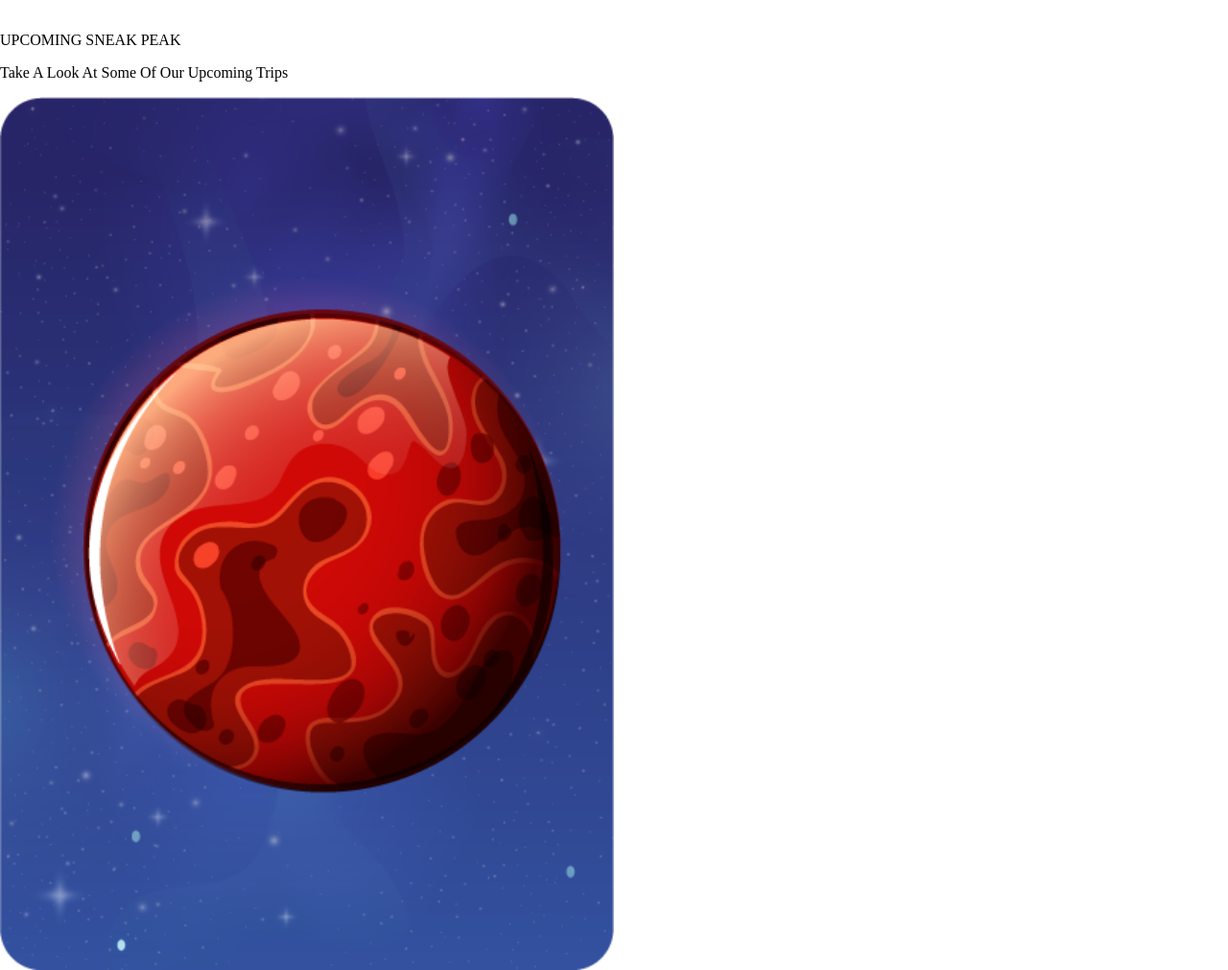
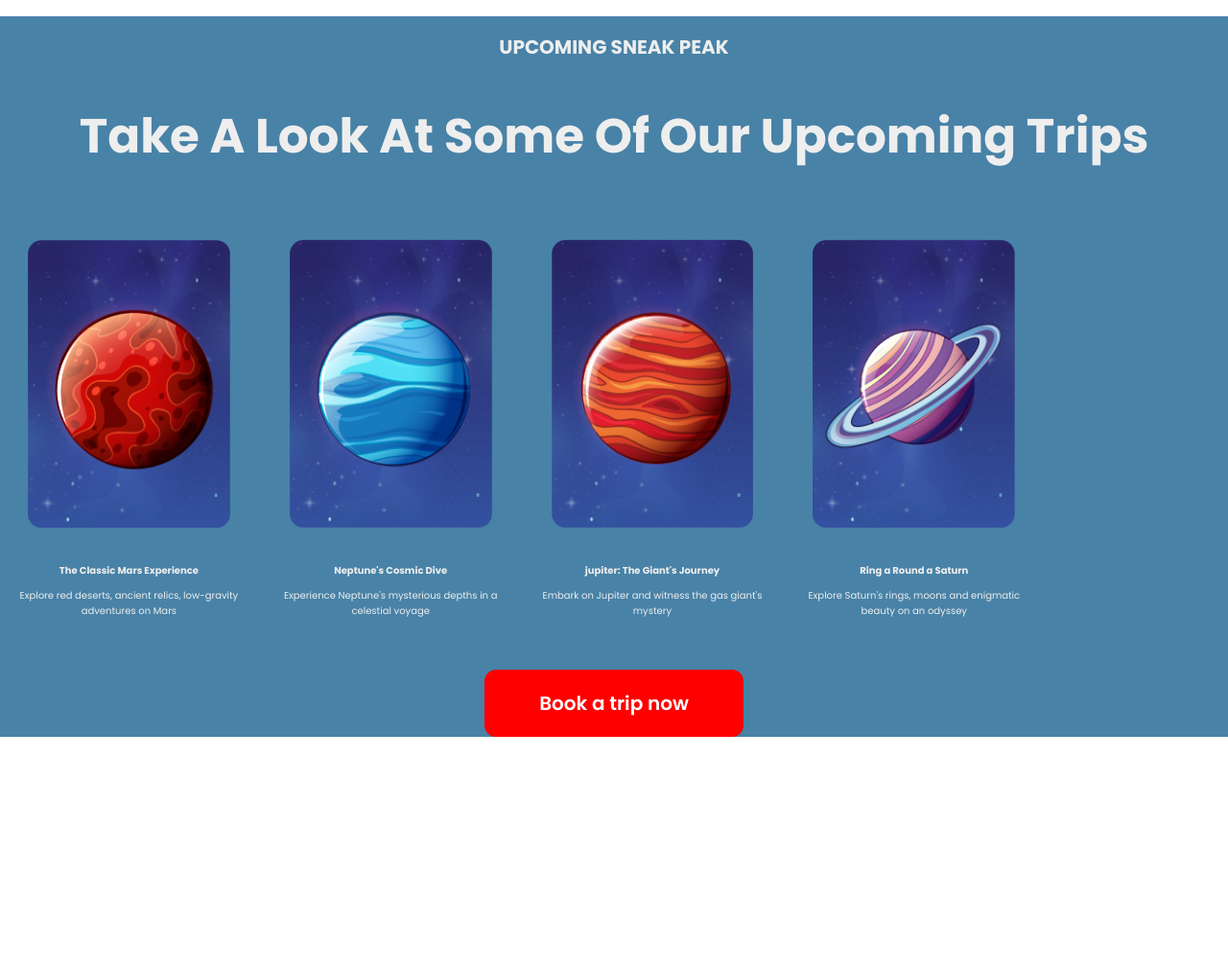
Before and after one commit to Griffin1770/Carla_Grove_241095_Term2, a plain HTML site: page index.html in a window 1280 px wide. Shown: the part 2321-3332 px from the top of the page at 96% size. After the commit the page ends 3109 px from the top, so only its background shows below. Drawn offline with Linux system fonts and the light colour scheme.

Commit message:
Index wip done

```diff
--- a/Css/main.css
+++ b/Css/main.css
@@ -129,6 +129,7 @@ body {
     background-color: darkred
   }
 
+
   .flexContainer2 {
     display: flex;
     flex-direction: row;
@@ -141,7 +142,6 @@ body {
     background-color: #ffffff;
     color: black;
 }
-
 
 .flexItem2text {
     flex: 50%;
@@ -172,21 +172,80 @@ body {
     margin-bottom: 50px;
 }
 
+.flexContainer3 {
+    display: flex;
+    flex-direction: column;
+    background-color: #4882A7;
+    text-align: justify;
+    justify-content: center;
+    align-items: center;
+    margin-bottom: 20px;
+    font-family:'Poppins', sans-serif ;
+}
+
 .flexItem3Imgs {
     display: flex;
     flex-wrap: wrap;
+    padding: 8px;
+    border-radius: 5px;
+}
+
+.flexItem3 {
+    text-align: center;
+    color: #eee;
+}
+
+.flexItem3 h1 {
+    font-size: 50px;
+
+}
+
+.flexItem3 h2 {
+    font-size: 20px;
+
 }
 
 .imageWrap {
-    width: 50%;
+    width: 20%;
+    height: 300px;
     margin-right: 20px;
-    margin-bottom: 20px;
+    margin-bottom: 10px;
+    text-align: center;
+    color: #eee;
+    font-family:'Poppins', sans-serif ;
+    border-radius: 20px;
 }
 
 .imageWrap img {
-    width: 100%;
+    width: auto;
+    height: 100%;
+    padding-top: 20px ;
+    padding-bottom: 20px ;
+}
+
+.imageWrap h3 {
+    margin-top: 10px;
+    font-size: 10px;
 }
 
 .imageWrap p {
-    margin-top: 50px;
+    margin-top: 10px;
+    font-size: 10px;
 }
+
+.flexContainer3 .red-button {
+    width: 270px;
+    height: 70px;
+    background-color: red;
+    color: white;
+    font-family: 'Poppins', sans-serif;
+    font-weight: 600;
+    font-size: 20px;
+    border: none;
+    border-radius: 12px;
+    margin-top: 150px;
+  }
+
+  .red-button:hover {
+    background-color: darkred
+  }
--- a/index.html
+++ b/index.html
@@ -27,7 +27,7 @@
     <nav class="navbar">
         <a href="#logo" class="logo"><img src="assets/images/logo.png"></a>
         <ul>
-          <li><a href="#">Home</a></li>
+          <li><a class="active" href="#">Home</a></li>
           <li><a href="#">Flights</a></li>
           <li><a href="#">Contact</a></li>
         </ul>
@@ -72,34 +72,44 @@
 <section>
     <div class="flexContainer3">
         <div class="flexItem3">
-            <P>UPCOMING SNEAK PEAK</P>
-            <P>Take A Look At Some Of Our Upcoming Trips</P>
+            <h2>UPCOMING SNEAK PEAK</h2>
+            <h1>Take A Look At Some Of Our Upcoming Trips</h1>
         </div>
         <div class="flexItem3Imgs">
             <div class="imageWrap">
             <img src="assets/images/flighhtMars.png">
-            <p>Text 1</p>
+            <h3>The Classic Mars Experience</h3>
+            <p>Explore red deserts, ancient relics, low-gravity adventures on Mars</p>
         </div>
 
         <div class="imageWrap">
             <img src="assets/images/flightNeptune.png">
-            <p>Text 2</p>
+            <h3>Neptune's Cosmic Dive</h3>
+            <p>Experience Neptune's mysterious depths in a celestial voyage</p>
         </div>
 
         <div class="imageWrap">
             <img src="assets/images/flightJupiter.png">
-            <p>Text 3</p>
+            <h3>jupiter: The Giant's Journey</h3>
+            <p>Embark on Jupiter and witness the gas giant's mystery</p>
         </div>
 
-        <div>
+        <div class="imageWrap">
             <img src="assets/images/flightSaturn.png">
-            <p>Text 4</p>
+            <h3>Ring a Round a Saturn</h3>
+            <p>Explore Saturn's rings, moons and enigmatic beauty on an odyssey</p>
         </div>
-        <button class="red-button">Book now</button>
+
         </div>
+        <button class="red-button">Book a trip now</button>
         </div>
     </div>
 </section>
+
+<footer>
+
+
+</footer>
 
 
 
```
Also changed, not shown: Pages/contacts.html (+38 -0 lines), Pages/flights.html (+42 -0 lines).
